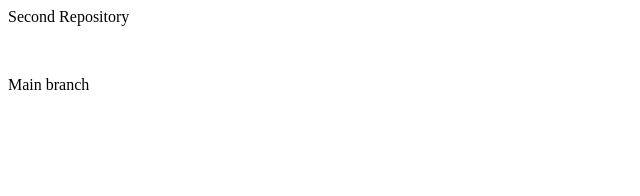
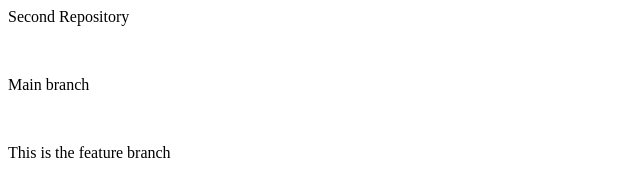
Before and after one commit to Ritvik896/LocalRepo, a plain HTML site: page index.html in a window 1280 px wide. Shown: the whole page, without its empty margins (0-640 px from the left). Drawn offline with Linux system fonts and the light colour scheme.

Commit message:
lets see

```diff
--- a/index.html
+++ b/index.html
@@ -1,3 +1,5 @@
 <p>Second Repository</p>
 <br>
 <p>Main branch</p>
+<br>
+<p>This is the feature branch</p>
```
